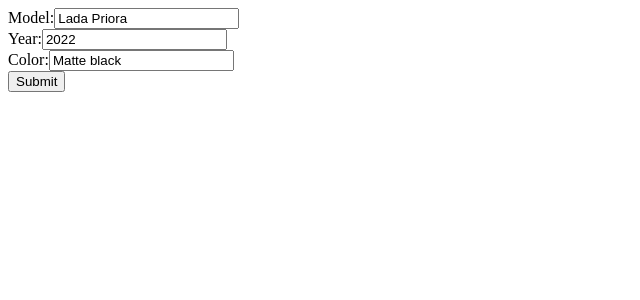
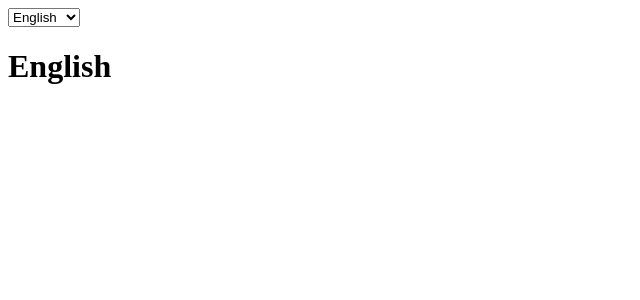
Before and after one commit to AdilSadigov/Develhope-React-Exercises, a React (Create React App) app in the folder exercise-app/: page / in a window 1280 px wide. Shown: the top 300 px of the page, without its empty margins (0-640 px from the left). Built offline with nearby package versions, Linux system fonts and the light colour scheme.

Commit message:
added useContext exercise

```diff
--- a/exercise-app/src/App.js
+++ b/exercise-app/src/App.js
@@ -1,34 +1,41 @@
 import React from "react";
-import { CarDetails } from "./CarDetails";
 import { ClickCounter } from "./ClickCounter";
 import { ClickTracker } from "./ClickTracker";
+import { Colors } from "./Colors";
+import { Container } from "./Container";
 import { Counter } from "./Counter";
-import { FilteredList } from "./FilteredList";
-import { GithubUser } from "./GithubUser";
-import { GithubUserList } from "./GithubUserList";
+import { DisplayLanguage } from "./DisplayLanguage";
 import { InteractiveWelcome } from "./InteractiveWelcome";
 import { Login } from "./Login";
+import { TodoList } from "./TodoList";
+import { UncontrolledLogin } from "./UncontrolledLogin";
 import { Welcome } from "./Welcome";
+import { LanguageContext } from "./LanguageContext";
 
-// const users = [
-//    {id: 1, name: 'Person1', age: 22},
-//    {id: 2, name: 'Person2', age: 28},
-//    {id: 3, name: 'Person3', age: 16},
-//    {id: 4, name: 'Person4', age: 14},
-//    {id: 5, name: 'Person5', age: 40},
-//    {id: 6, name: 'Person6', age: 17},
-//    {id: 7, name: 'Person7', age: 20},
-// ];
+export class App extends React.Component {
+    state = {
+        language: 'en'
+    }
 
-export function App() {
+    handleLanguageChange = (event) => {
+        this.setState ({
+            language: event.target.value
+        })
+    }
 
-    const initialData = {
-        model: "Lada Priora",
-        year: 2022,
-        color: "Matte black",
-    };
-
-    return (
-        <CarDetails initialData={initialData} />
-    );
+    render () {
+        return (
+            <div>
+                <select value={this.state.language} onChange={this.handleLanguageChange}>
+                    <option value="en">English</option>
+                    <option value="it">Italiano</option>
+                    <option value="ru">Русский</option>
+                    <option value="tr">Türkçe</option>
+                </select>
+                <LanguageContext.Provider value={this.state.language}>
+                    <DisplayLanguage/>
+                </LanguageContext.Provider>
+            </div>
+        )
+    }
 }
--- a/exercise-app/src/DisplayLanguage.js
+++ b/exercise-app/src/DisplayLanguage.js
@@ -1,4 +1,4 @@
-import React from "react";
+import React, { useContext } from "react";
 import { LanguageContext } from "./LanguageContext";
 
 const Strings = {
@@ -16,14 +16,12 @@
     }
 }
 
-export class DisplayLanguage extends React.Component {
-    render () {
-        return <div>
-                 <LanguageContext.Consumer>
-                    { (language) => {
-                        return <h1>{Strings[language].language}</h1>
-                    }}
-                </LanguageContext.Consumer>
+export function DisplayLanguage() {
+    const language = useContext(LanguageContext);
+
+    return (
+        <div>
+            <h1>{Strings[language].language}</h1>
         </div>
-    }
+    );
 }
```
